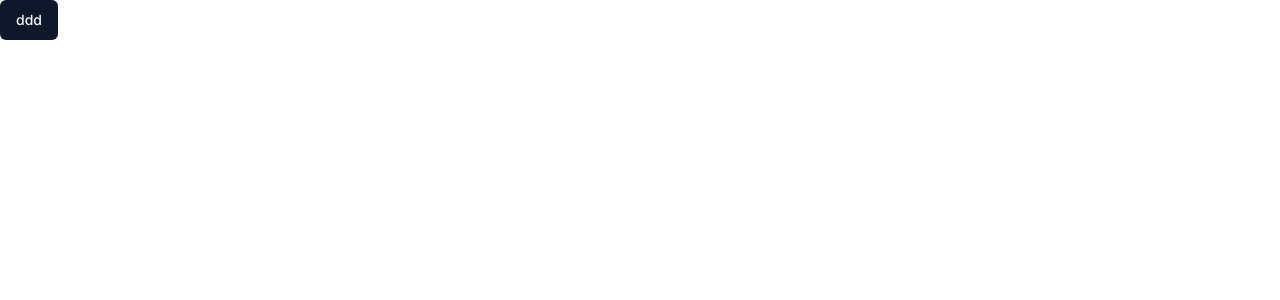
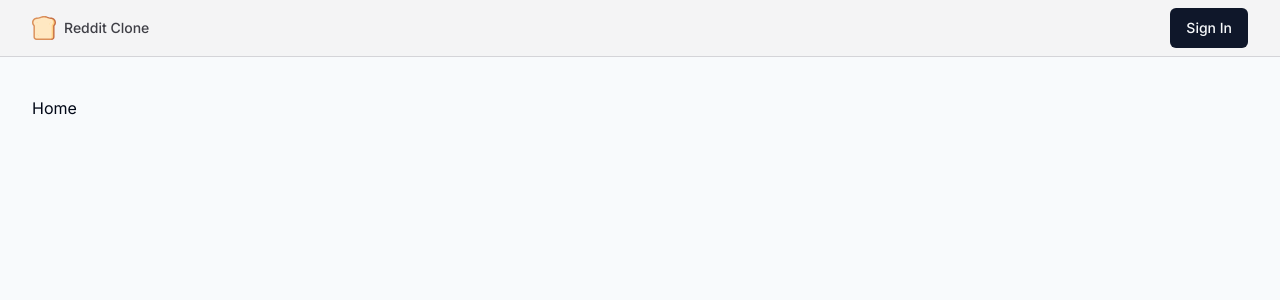
Before and after one commit to dmtrlgvch/reddit-clone-app, a Next.js app: page / in a window 1280 px wide. Shown: the top 300 px of the page. Built offline with nearby package versions, Linux system fonts and the light colour scheme.

Commit message:
added navbar

```diff
--- a/app/layout.tsx
+++ b/app/layout.tsx
@@ -1,5 +1,8 @@
 import type {Metadata} from "next";
 import {Inter} from "next/font/google";
+import {cn} from "@/lib/utils";
+import {Navbar} from "@/components/navbar";
+
 import "@/styles/globals.css";
 
 const inter = Inter({subsets: ["latin"]});
@@ -14,8 +17,16 @@
   children: React.ReactNode;
 }>) {
   return (
-    <html lang="en">
-      <body className={inter.className}>{children}</body>
+    <html
+      lang="en"
+      className={cn("bg-white text-slate-900 antialiased", inter.className)}
+    >
+      <body className="min-h-screen pt-12 bg-slate-50 antialiased">
+        <Navbar />
+        <div className="container max-w-7xl mx-auto h-full pt-12">
+          {children}
+        </div>
+      </body>
     </html>
   );
 }
--- a/app/page.tsx
+++ b/app/page.tsx
@@ -1,9 +1,5 @@
 import {Button} from "@/components/ui/button";
 
 export default function Home() {
-  return (
-    <div>
-      <Button variant="default">ddd</Button>
-    </div>
-  );
+  return <div>Home</div>;
 }
--- /dev/null
+++ b/components/icons.tsx
@@ -0,0 +1,56 @@
+import {LucideProps, MessageSquare, User} from "lucide-react";
+
+export const Icons = {
+  user: User,
+  logo: (props: LucideProps) => (
+    <svg {...props} viewBox="0 0 497 497">
+      <g>
+        <path
+          d="m392 30c-71.75 0-71.75-30-143.5-30l128.5 497h30c33.137 0 60-26.863 60-60v-228.526c18.555-18.938 30-44.867 30-73.474 0-57.99-47.01-105-105-105z"
+          fill="#c87044"
+        />
+        <path
+          d="m437 437-45-377c-41.895 0-63.904-18.405-83.322-34.644-16.942-14.167-30.323-25.356-60.178-25.356-71.75 0-71.75 30-143.5 30-57.99 0-105 47.01-105 105 0 28.607 11.445 54.537 30 73.474v228.526c0 33.137 26.863 60 60 60h287c33.137 0 60-26.863 60-60z"
+          fill="#db905a"
+        />
+        <path
+          d="m392 60-15 407h30c16.542 0 30-13.458 30-30v-228.526c0-7.851 3.077-15.388 8.571-20.996 13.819-14.103 21.429-32.74 21.429-52.478 0-41.355-33.645-75-75-75z"
+          fill="#ffd185"
+        />
+        <path
+          d="m407 437v-228.526c0-15.796 6.088-30.708 17.143-41.991 8.291-8.462 12.857-19.643 12.857-31.483 0-41.355-20.187-75-45-75-41.895 0-63.904-9.203-83.322-17.322-16.942-7.083-30.323-12.678-60.178-12.678-29.856 0-43.236 5.595-60.177 12.678-19.419 8.119-41.429 17.322-83.323 17.322-41.355 0-75 33.645-75 75 0 19.738 7.61 38.375 21.429 52.479 5.494 5.607 8.571 13.145 8.571 20.995v228.526c0 16.542 13.458 30 30 30h287c16.542 0 30-13.458 30-30z"
+          fill="#ffe8c2"
+        />
+        <g fill="#ffd185">
+          <circle cx="392" cy="135" r="7.5" />
+          <circle cx="362" cy="165" r="7.5" />
+          <circle cx="105" cy="377" r="7.5" />
+          <circle cx="135" cy="407" r="7.5" />
+          <circle cx="105" cy="135" r="7.5" />
+        </g>
+      </g>
+    </svg>
+  ),
+  google: (props: LucideProps) => (
+    <svg {...props} viewBox="0 0 24 24">
+      <path
+        d="M22.56 12.25c0-.78-.07-1.53-.2-2.25H12v4.26h5.92c-.26 1.37-1.04 2.53-2.21 3.31v2.77h3.57c2.08-1.92 3.28-4.74 3.28-8.09z"
+        fill="#4285F4"
+      />
+      <path
+        d="M12 23c2.97 0 5.46-.98 7.28-2.66l-3.57-2.77c-.98.66-2.23 1.06-3.71 1.06-2.86 0-5.29-1.93-6.16-4.53H2.18v2.84C3.99 20.53 7.7 23 12 23z"
+        fill="#34A853"
+      />
+      <path
+        d="M5.84 14.09c-.22-.66-.35-1.36-.35-2.09s.13-1.43.35-2.09V7.07H2.18C1.43 8.55 1 10.22 1 12s.43 3.45 1.18 4.93l2.85-2.22.81-.62z"
+        fill="#FBBC05"
+      />
+      <path
+        d="M12 5.38c1.62 0 3.06.56 4.21 1.64l3.15-3.15C17.45 2.09 14.97 1 12 1 7.7 1 3.99 3.47 2.18 7.07l3.66 2.84c.87-2.6 3.3-4.53 6.16-4.53z"
+        fill="#EA4335"
+      />
+      <path d="M1 1h22v22H1z" fill="none" />
+    </svg>
+  ),
+  commentReply: MessageSquare,
+};
--- /dev/null
+++ b/components/navbar.tsx
@@ -0,0 +1,22 @@
+import Link from "next/link";
+import {Icons} from "./icons";
+import {buttonVariants} from "@/components/ui/button";
+
+export const Navbar = () => {
+  return (
+    <div className="fixed top-0 inset-x-0 h-fit bg-zinc-100 border-b border-zinc-300 z-[10] py-2">
+      <div className="container max-w-7xl h-full mx-auto flex items-center justify-between gap-2">
+        <Link href="/" className="flex gap-2 items-center">
+          <Icons.logo className="h-8 w-8 sm:h-6 sm:w-6" />
+          <p className="hidden text-zinc-700 text-sm font-medium md:block">
+            Reddit Clone
+          </p>
+        </Link>
+
+        <Link href="/sign-in" className={buttonVariants()}>
+          Sign In
+        </Link>
+      </div>
+    </div>
+  );
+};
--- a/hooks/useClickOutside.ts
+++ b/hooks/use-click-outside.ts
@@ -2,7 +2,7 @@
 
 type Event = MouseEvent | TouchEvent;
 
-export const useOnClickOutside = <T extends HTMLElement = HTMLElement>(
+export const useClickOutside = <T extends HTMLElement = HTMLElement>(
   ref: RefObject<T>,
   handler: (event: Event) => void
 ) => {
--- a/next.config.mjs
+++ b/next.config.mjs
@@ -1,4 +1,8 @@
 /** @type {import('next').NextConfig} */
-const nextConfig = {};
+const nextConfig = {
+  images: {
+    domains: ["uploadthing.com", "lh3.googleusercontent.com"],
+  },
+};
 
 export default nextConfig;
```
